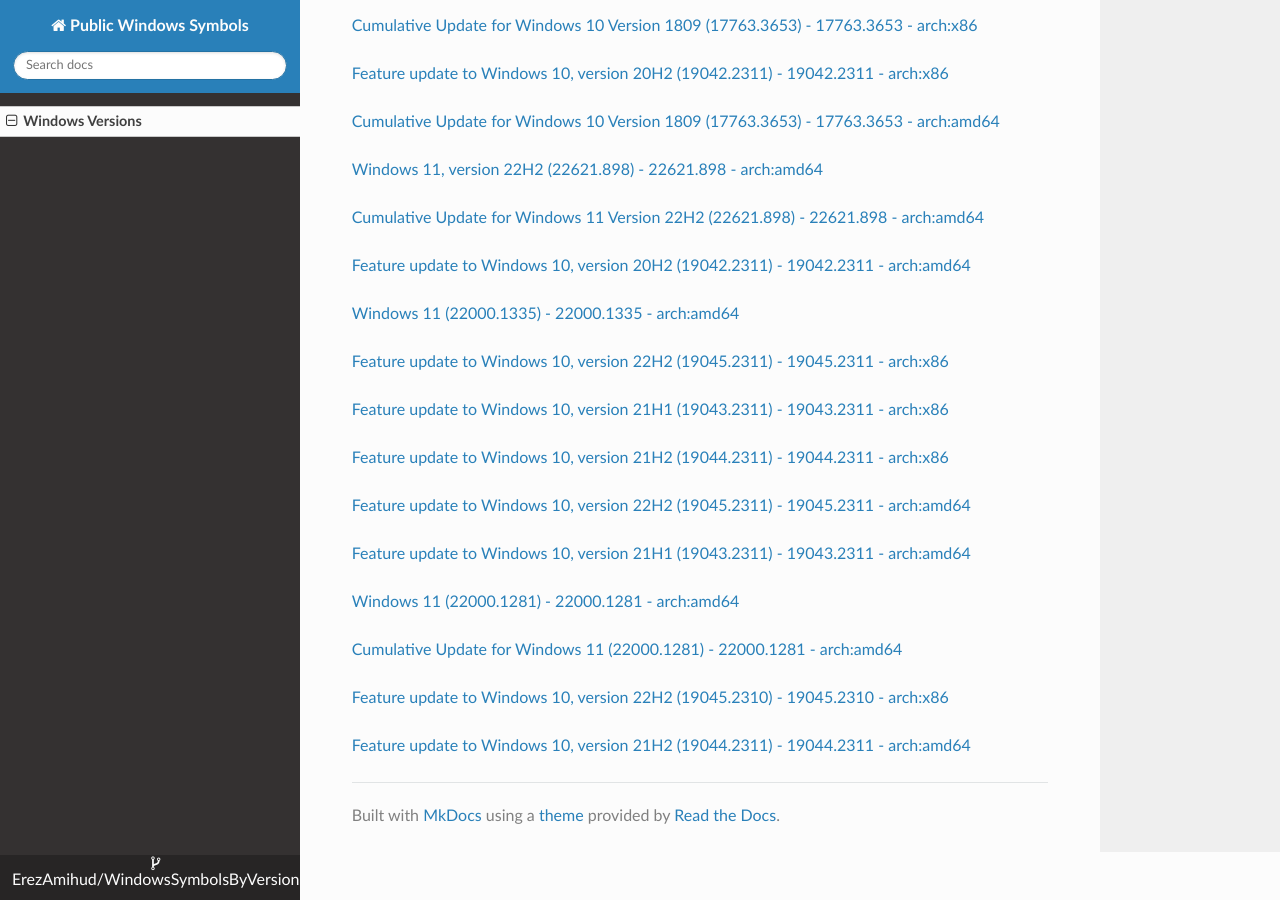
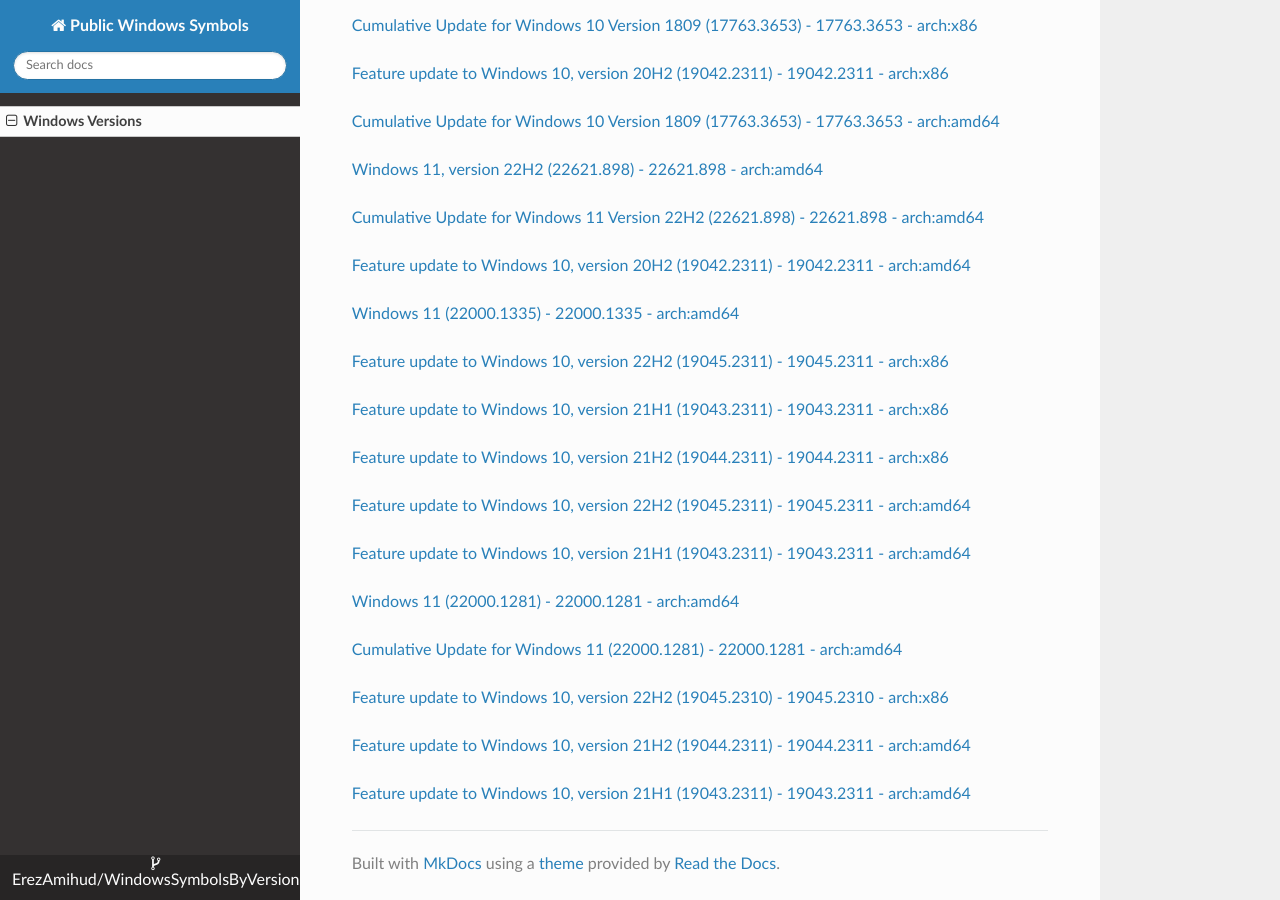
Before and after one commit to ErezAmihud/WindowsSymbolsByVersion, an MkDocs documentation site: the page built from docs/index.md, in a window 1280 px wide and 900 px high, scrolled down 44837 px. Built offline with MkDocs 1.6.1, drawn with Linux system fonts in a browser that asks for light colours; nearby versions of some CDN libraries.

Commit message:
Automated commit, add manifest for 783c1b3a-fffc-4de5-a5f2-9c92463fcb47

```diff
--- a/docs/index.md
+++ b/docs/index.md
@@ -2632,3 +2632,6 @@
 
 
 [Feature update to Windows 10, version 21H2 (19044.2311) - 19044.2311 - arch:amd64](https://github.com/ErezAmihud/WindowsSymbolsByVersion/blob/main/manifests/50b80247-0699-4e40-a20f-194ce6bf56f2.manifest)
+
+
+[Feature update to Windows 10, version 21H1 (19043.2311) - 19043.2311 - arch:amd64](https://github.com/ErezAmihud/WindowsSymbolsByVersion/blob/main/manifests/783c1b3a-fffc-4de5-a5f2-9c92463fcb47.manifest)
```
Also changed, not shown: process_builds.json (+1 -1 lines).
